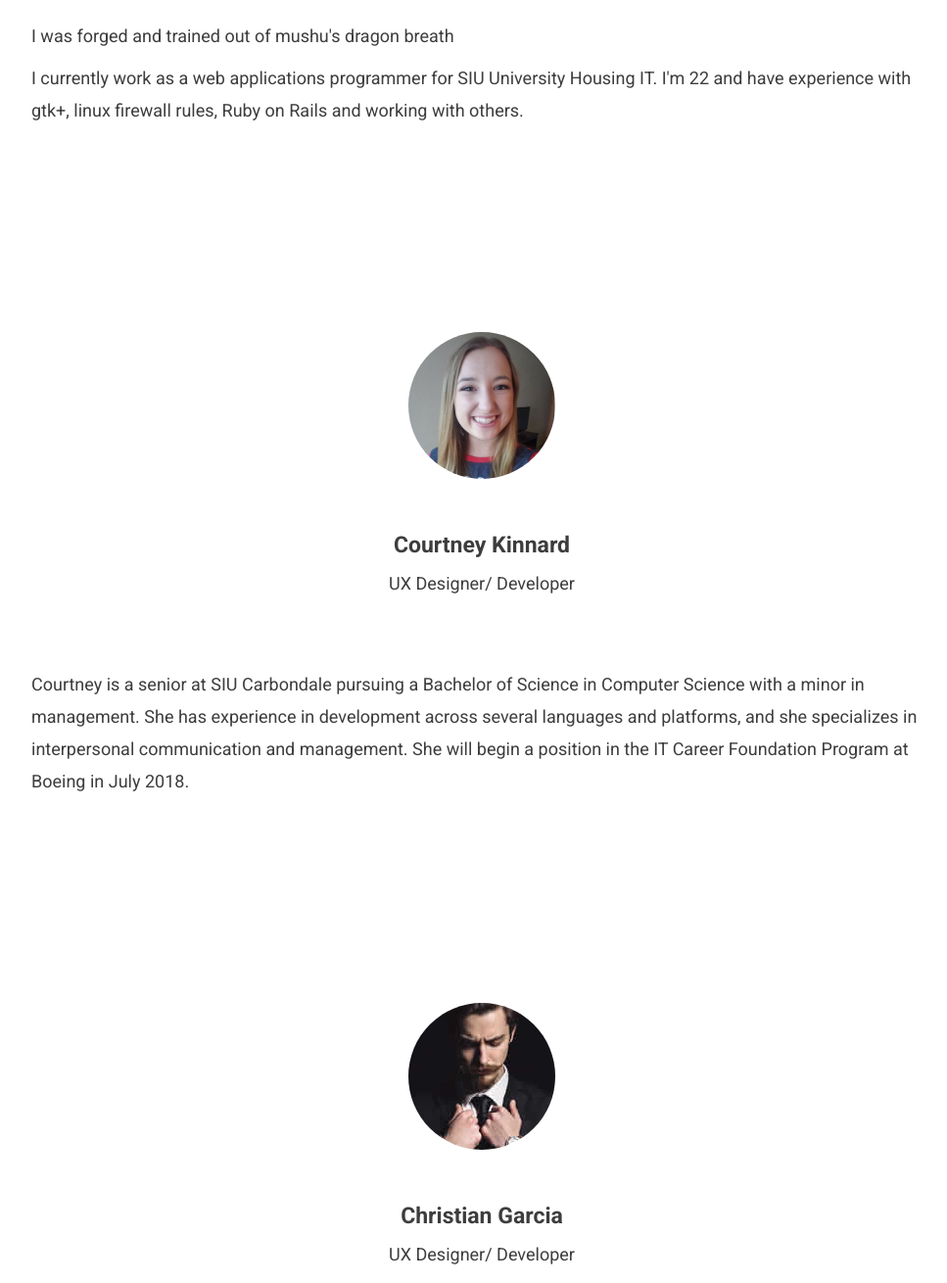
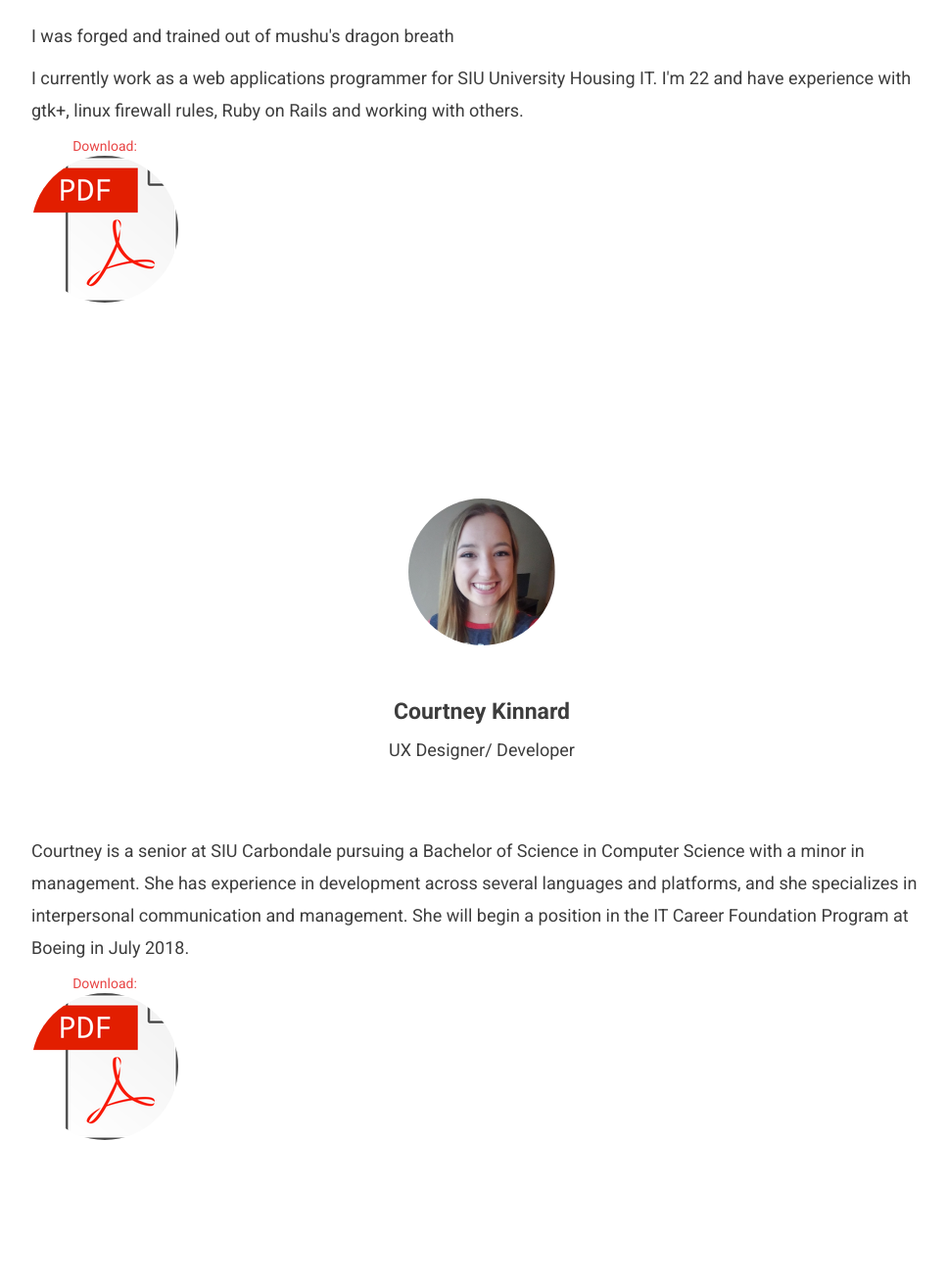
Before and after one commit to EasyIP2023/four_coders_and_a_dragon_web, a plain HTML site: page about.html in a window 1280 px wide. Shown: the part 1760-3070 px from the top of the page at 98% size, without its empty margins (148-1115 px from the left). Drawn offline with nearby package versions, Linux system fonts and the light colour scheme.

Commit message:
add pdf insert

```diff
--- a/about.html
+++ b/about.html
@@ -71,6 +71,7 @@
       <p>I currently work as a web applications programmer for SIU University Housing IT.
          I'm 22 and have experience with gtk+, linux firewall rules, Ruby on Rails and working with others.
       </p>
+      <a href='Vincent_Resume.pdf' class='pdf'><img src='images/pdf.png' alt='Vincent_Resume'  width='500'></a>
     </div>
   </div>
 </section>
@@ -86,6 +87,7 @@
       <p>Courtney is a senior at SIU Carbondale pursuing a Bachelor of Science in Computer Science with a minor in management.
 	  She has experience in development across several languages and platforms, and she specializes in interpersonal communication
 	  and management. She will begin a position in the IT Career Foundation Program at Boeing in July 2018.</p>
+    <a href='pid/Vincent_Resume.pdf' class='pdf'><img src='images/pdf.png' alt='Vincent_Resume'  width='500'></a>
   </div>
 </section>
 <!-- description text section -->
@@ -100,6 +102,7 @@
       <p>Donec sed odio dui. Nulla vitae elit libero, a pharetra augue. Nullam id dolor id nibh ultricies vehicula ut id elit. Integer posuere erat a ante venenatis dapibus posuere velit aliquet. Duis mollis, est non commodo luctus, nisi erat porttitor ligula, eget lacinia odio sem nec elit. Aenean lacinia bibendum nulla sed consectetur. Cras mattis consectetur purus sit amet avida at eget metus.Donec sed odio dui. Nulla vitae elit libero, a pharetra augue. Nullam id dolor id nibh ultricies vehicula ut id elit. Integer posuere erat a ante venenatis dapibus posuere velit aliquet. Duis mollis, est non commodo luctus, nisi erat porttitor ligula, eget lacinia odio sem nec elit. Aenean lacinia bibendum nulla sed consectetur. Cras mattis consectetur purus sit amet avida at eget metus.</p>
       <p>Donec sed odio dui. Nulla vitae elit libero, a pharetra augue. Nullam id dolor id nibh ultricies vehicula ut id elit. Integer posuere erat a ante venenatis dapibus posuere velit aliquet.</p>
       <p>Duis mollis, est non commodo luctus, nisi erat porttitor ligula, eget lacinia odio sem nec elit. Aenean lacinia bibendum nulla sed consectetur. Cras mattis consectetur purus sit amet avida at eget metus.Donec sed odio dui. Nulla vitae elit libero, a pharetra augue. Nullam id dolor id nibh ultricies vehicula ut id elit. Integer posuere erat a ante venenatis dapibus posuere velit aliquet. Duis mollis, est non commodo luctus, nisi erat porttitor ligula, eget lacinia odio sem nec elit. Aenean lacinia bibendum nulla sed consectetur. Cras mattis consectetur purus sit amet avida at eget metus.</p>
+      <a href='pid/Vincent_Resume.pdf' class='pdf'><img src='images/pdf.png' alt='Vincent_Resume'  width='500'></a>
     </div>
   </div>
 </section>
@@ -115,6 +118,7 @@
       <p>Donec sed odio dui. Nulla vitae elit libero, a pharetra augue. Nullam id dolor id nibh ultricies vehicula ut id elit. Integer posuere erat a ante venenatis dapibus posuere velit aliquet. Duis mollis, est non commodo luctus, nisi erat porttitor ligula, eget lacinia odio sem nec elit. Aenean lacinia bibendum nulla sed consectetur. Cras mattis consectetur purus sit amet avida at eget metus.Donec sed odio dui. Nulla vitae elit libero, a pharetra augue. Nullam id dolor id nibh ultricies vehicula ut id elit. Integer posuere erat a ante venenatis dapibus posuere velit aliquet. Duis mollis, est non commodo luctus, nisi erat porttitor ligula, eget lacinia odio sem nec elit. Aenean lacinia bibendum nulla sed consectetur. Cras mattis consectetur purus sit amet avida at eget metus.</p>
       <p>Donec sed odio dui. Nulla vitae elit libero, a pharetra augue. Nullam id dolor id nibh ultricies vehicula ut id elit. Integer posuere erat a ante venenatis dapibus posuere velit aliquet.</p>
       <p>Duis mollis, est non commodo luctus, nisi erat porttitor ligula, eget lacinia odio sem nec elit. Aenean lacinia bibendum nulla sed consectetur. Cras mattis consectetur purus sit amet avida at eget metus.Donec sed odio dui. Nulla vitae elit libero, a pharetra augue. Nullam id dolor id nibh ultricies vehicula ut id elit. Integer posuere erat a ante venenatis dapibus posuere velit aliquet. Duis mollis, est non commodo luctus, nisi erat porttitor ligula, eget lacinia odio sem nec elit. Aenean lacinia bibendum nulla sed consectetur. Cras mattis consectetur purus sit amet avida at eget metus.</p>
+      <a href='pid/Vincent_Resume.pdf' class='pdf'><img src='images/pdf.png' alt='Vincent_Resume' width='500'></a>
     </div>
   </div>
 </section>
--- a/css/main.css
+++ b/css/main.css
@@ -107,6 +107,11 @@ ul li {
 .bold {
 	font-weight: bold;
 }
+
+.pdf  {text-align: center; display: inline-block}
+.pdf img{display:block; border: none;text-decoration: underline}
+.pdf:before{content:'Download:'}
+
 /* ------------------------------------------------------------------------------
 	Header
 -------------------------------------------------------------------------------*/
```
Also changed, not shown: images/pdf.png (added).
